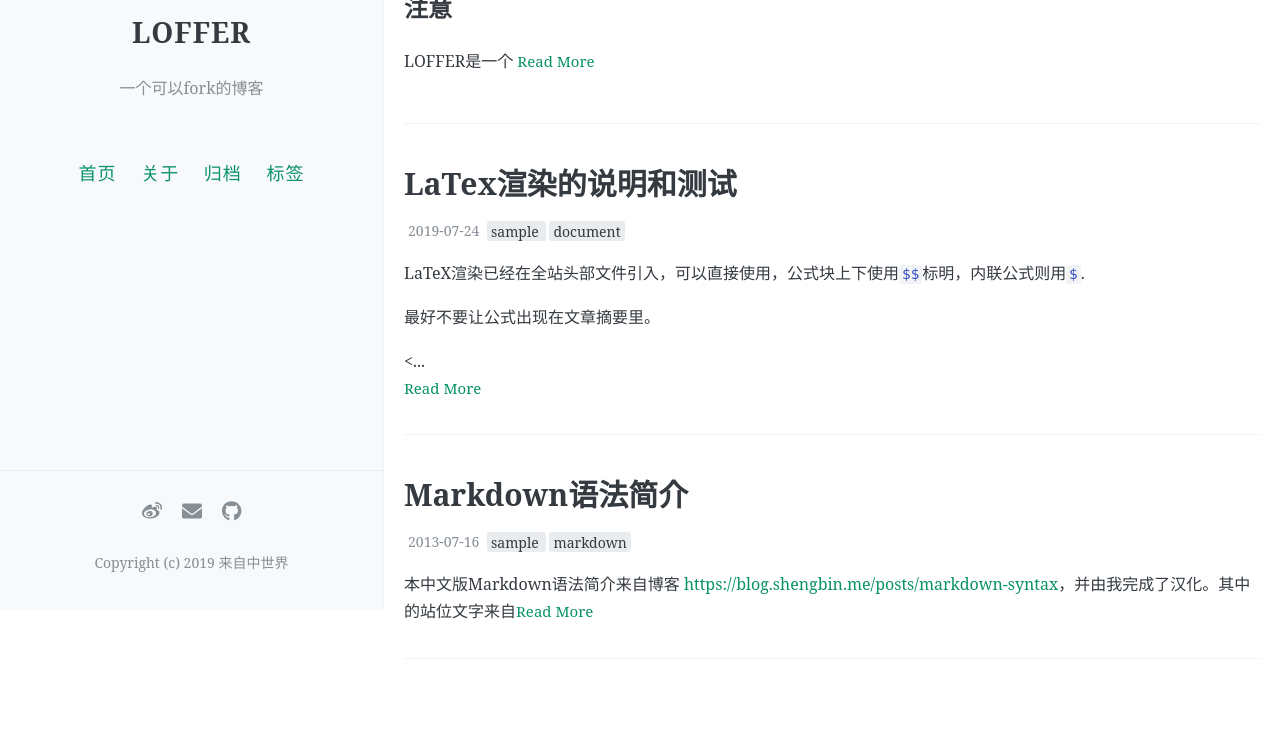
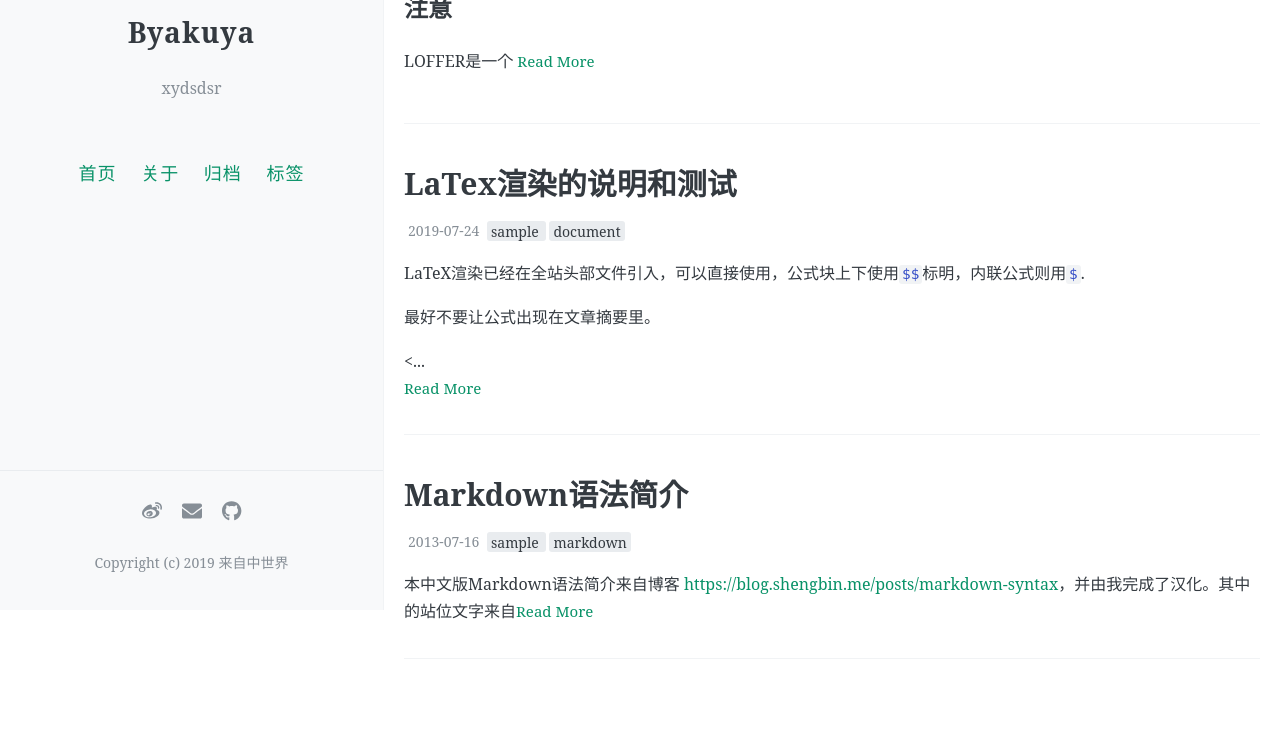
Before and after one commit to xydsdsr/xydsdsr.github.io, a Jekyll site: the page built from index.html, in a window 1280 px wide. Shown: the part 290-1037 px from the top of the page. Built offline with Jekyll 4.4.1, drawn with Linux system fonts in a browser that asks for light colours; the list of posts is cut into pages by our own code; comment, search, counter and statistics services are not loaded.

Commit message:
第一版配置修改
byakuya first config

```diff
--- a/_config.yml
+++ b/_config.yml
@@ -7,8 +7,8 @@
 # 井号后面的文字是说明文档，不会被程序读取。
 
 # 描述/签名
-name: LOFFER
-description: 一个可以fork的博客
+name: Byakuya
+description: xydsdsr
 
 # 输入你的网站域名（如果你没有添加自己的域名，而是直接用GitHub pages分配的域名的话可以省略）
 url:
@@ -16,7 +16,7 @@ url:
 # 添加你的博客的二级域名，一般来说是你的repository名
 # 如果你的博客的URL是：(http://yourusername.github.io/repository-name)
 # 那么就写成 "/repository-name"
-baseurl: /LOFFER
+baseurl:
 
 
 #
```
